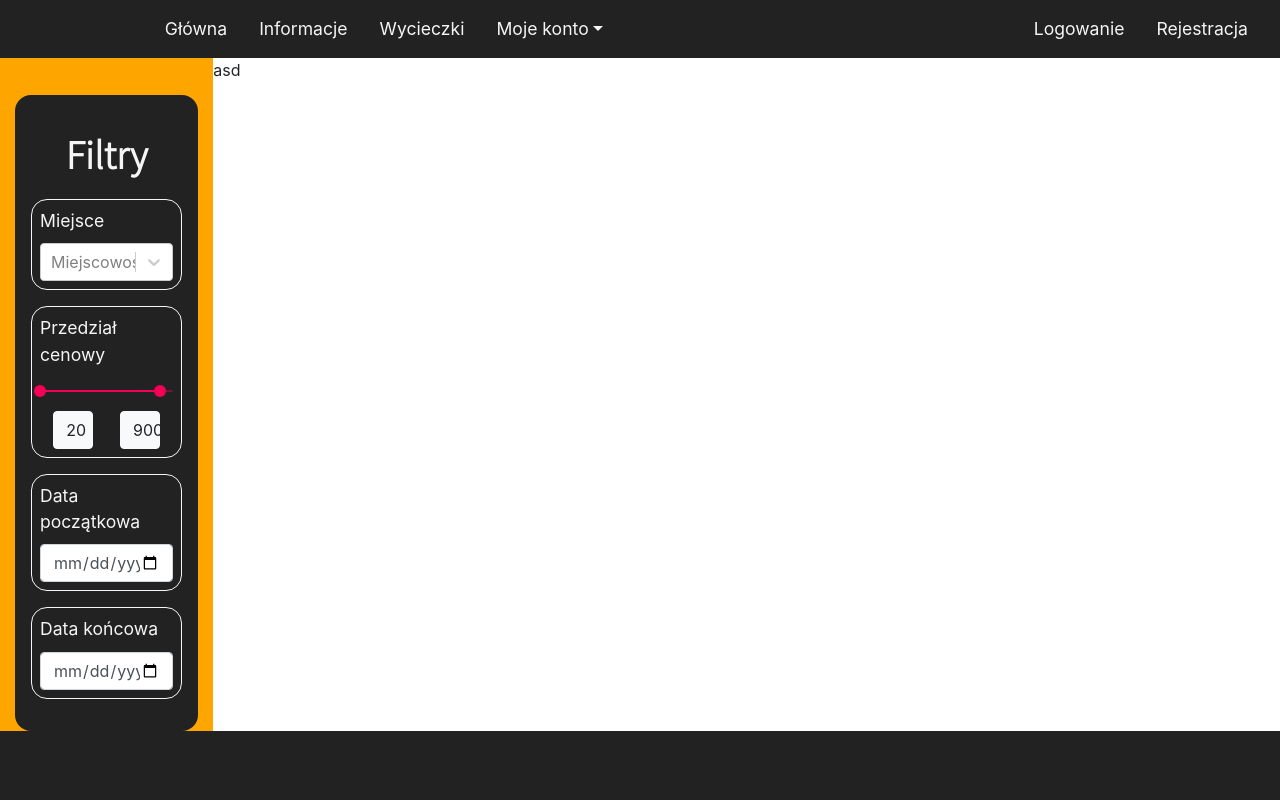
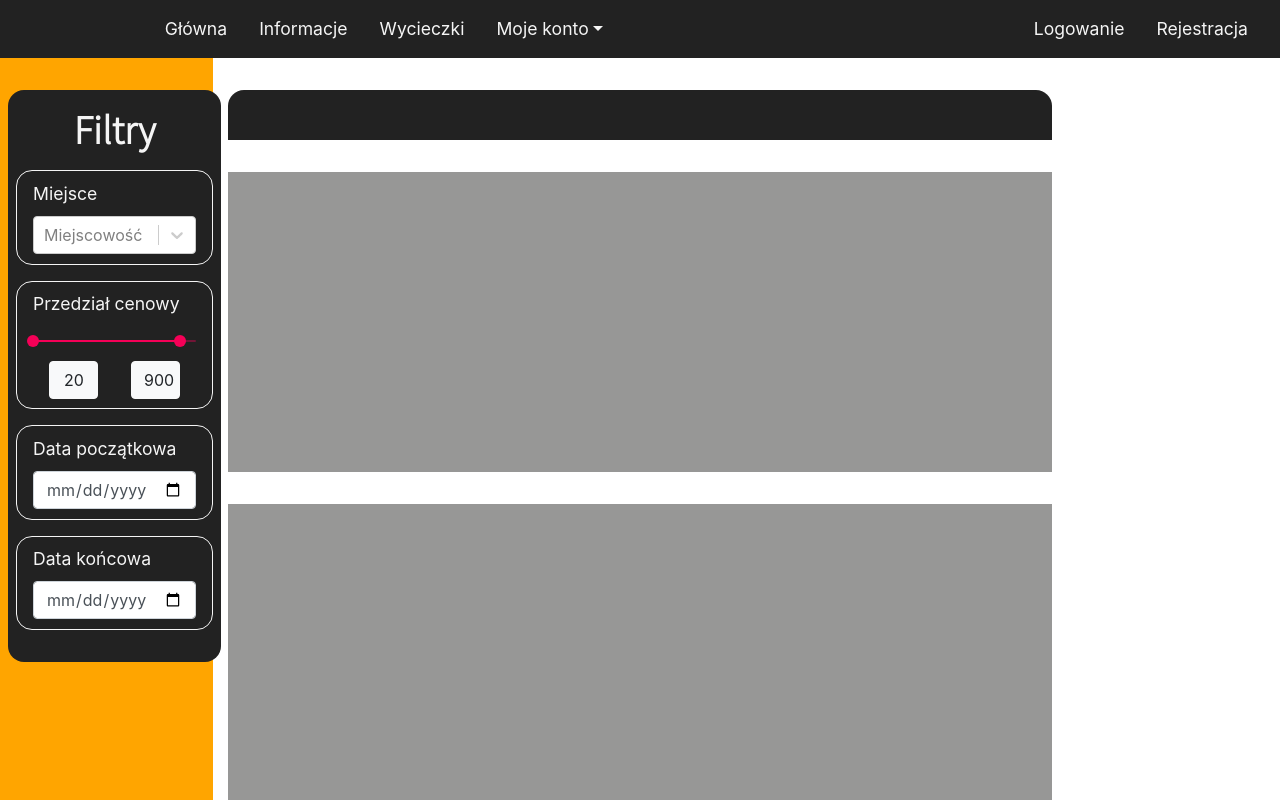
Before and after one commit to navuyi/Praca-Inzynierska-2022, a React (Create React App) app: page /tours in a window 1280 px wide. Shown: the top 800 px of the page. Built offline with nearby package versions, Linux system fonts and the light colour scheme.

Commit message:
tours page progress

```diff
--- a/src/pages/Tours.js
+++ b/src/pages/Tours.js
@@ -1,7 +1,7 @@
 import NavbarComponent from "../components/NavbarComponent";
 import Footer from "../components/Footer";
-
-import {Row, Col, Container, ListGroup, FormControl, Button} from "react-bootstrap"
+import {Row, Col, Container, Button, FormControl} from "react-bootstrap"
+import Select from 'react-select'
 import TourPlacesSelect from "../components/TourPlacesSelect";
 
 import ToursPriceSlider from "../components/Tours/ToursPriceSlider";
@@ -16,13 +16,15 @@ function Tours(){
         tourPlaces: [],
     })
 
+
+
     return(
     <div className="tours">
         <NavbarComponent />
         <Container fluid className={"h-100"} style={{marginTop: "0em", top: "0", flexGrow: "1"}}>
             <Row style={{minHeight: "75vh"}}>
                 <Col lg={2} sm={12} style={{backgroundColor: "orange", padding: "0"}}>
-                    <Container>
+                    <Container style={{position: "sticky", top: "3rem", padding: "2rem 0"}}>
                         <Row style={{margin: "0 0"}}>
                             <div className={"tours-filters-container"}>
                                 <h1> Filtry </h1>
@@ -64,7 +66,22 @@ function Tours(){
                     </Container>
                 </Col>
                 <Col lg={8} sm={12} style={{padding: "0"}} >
-                    asd
+                    <Container style={{marginTop: "2rem"}}>
+                        <div className={"center-header"}>
+
+                        </div>
+                        <div className={"center-body"}>
+                            <div className={"tour-panel"}></div>
+                            <div className={"tour-panel"}></div>
+                            <div className={"tour-panel"}></div>
+                            <div className={"tour-panel"}></div>
+                            <div className={"tour-panel"}></div>
+
+                        </div>
+                        <div className={"center-footer"}>
+                            <Button> Paginacja here </Button>
+                        </div>
+                    </Container>
                 </Col>
                 <Col lg={2} sm={12} style={{padding: "0"}} >
 
--- a/src/styles/tours.css
+++ b/src/styles/tours.css
@@ -9,22 +9,20 @@
     background-color: rgb(34,34,34);
     width: 100%;
 
-    padding: 1em 1em;
-    margin-top: 20%;
-
+    padding: 1em 0.5em;
     border-radius: 1em;
-
+    margin: 0 0.5em;
 }
 .tours .tours-filters-container h1{
     text-align: center;
-    margin: 0.5em 0;
+    margin: 0em 0;
     font-family: 'Source Sans Pro', sans-serif;
     font-weight: 600;
     color: whitesmoke;
 }
 .tours-filters-container .tours-filters-element{
     margin: 1em 0;
-    padding: 0.5em 0.5em;
+    padding: 0.6em 1em;
     border-radius: 1em;
     border: 1px solid whitesmoke;
 }
@@ -42,3 +40,25 @@
 .tours-filters-element .price-indicator button{
     width: 30%;
 }
+
+.tours .center-header{
+    background-color: rgb(34,34,34);
+    width: 100%;
+    height: 50px;
+    border-top-left-radius: 1em;
+    border-top-right-radius: 1em;
+    margin-bottom: 1em;
+}
+.tours .center-footer{
+    background-color: goldenrod;
+    width: 100%;
+    height: 50px;
+    border-radius: 1em;
+    margin-bottom: 1em;
+}
+.tours .tour-panel{
+    width: 100%;
+    height: 300px;
+    background-color: #979796;
+    margin: 2em 0;
+}
```
